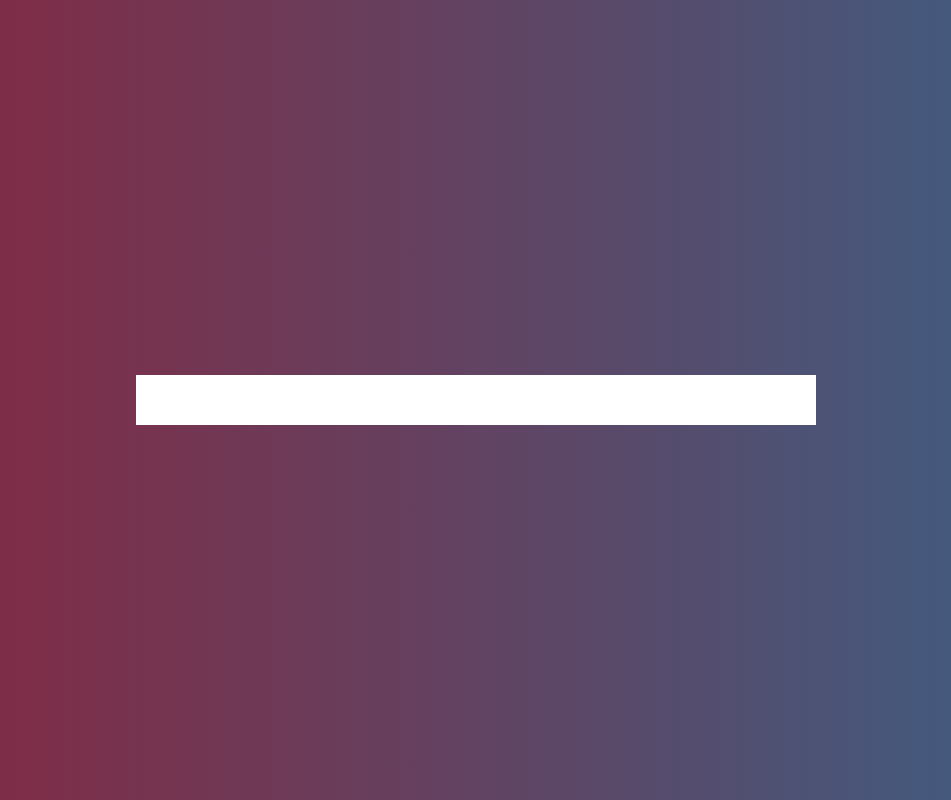
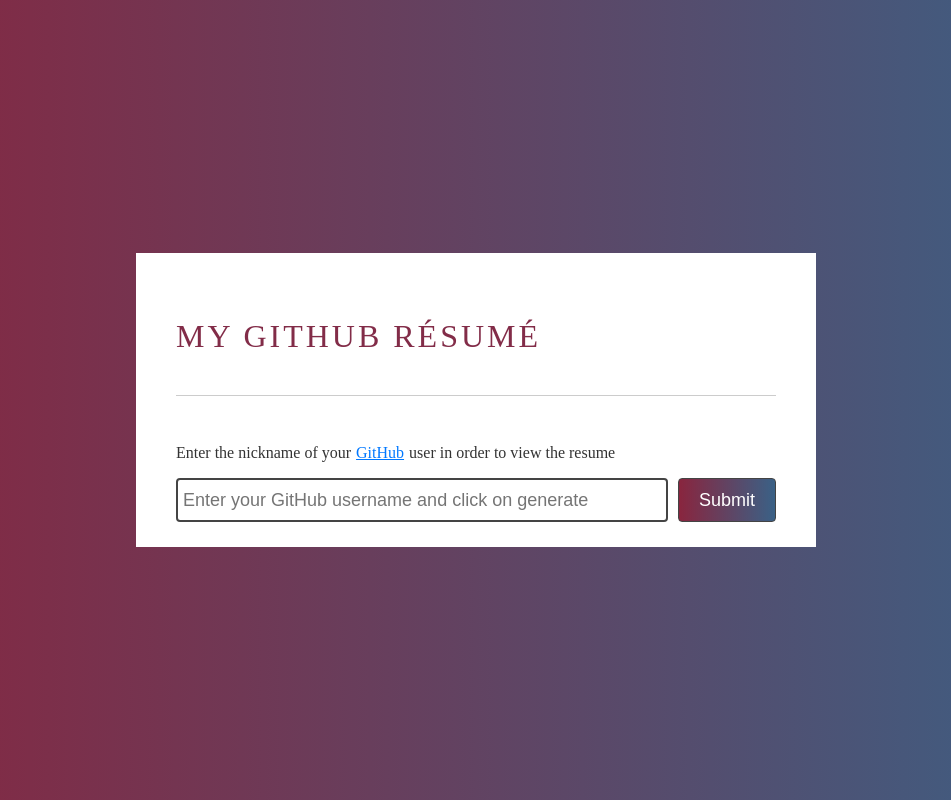
Before and after one commit to developer-kirill-nefodov/react-summary-app, a React (Create React App) app: page / in a window 1280 px wide. Before the commit this address had no page. Shown: the whole page, without its empty margins (164-1115 px from the left). Built offline with nearby package versions, Linux system fonts and the light colour scheme; the HTML template or start-up script is replaced by a standard one.

Commit message:
fix styles

```diff
--- a/src/components/UserInputBlock/index.jsx
+++ b/src/components/UserInputBlock/index.jsx
@@ -12,7 +12,7 @@
   }
 
   const submitUser = () => {
-    navigate(`/react-summary-app/${value}`)
+    navigate(`/${value}`)
   }
 
   return (
--- a/src/modules/routes.js
+++ b/src/modules/routes.js
@@ -3,12 +3,12 @@
 
 export const routes = [
   {
-    path: "/react-summary-app",
+    path: "/",
     exact: true,
     element: Homepage
   },
   {
-    path: "/react-summary-app/:username",
+    path: "/:username",
     exact: true,
     element: Summary
   }
```
